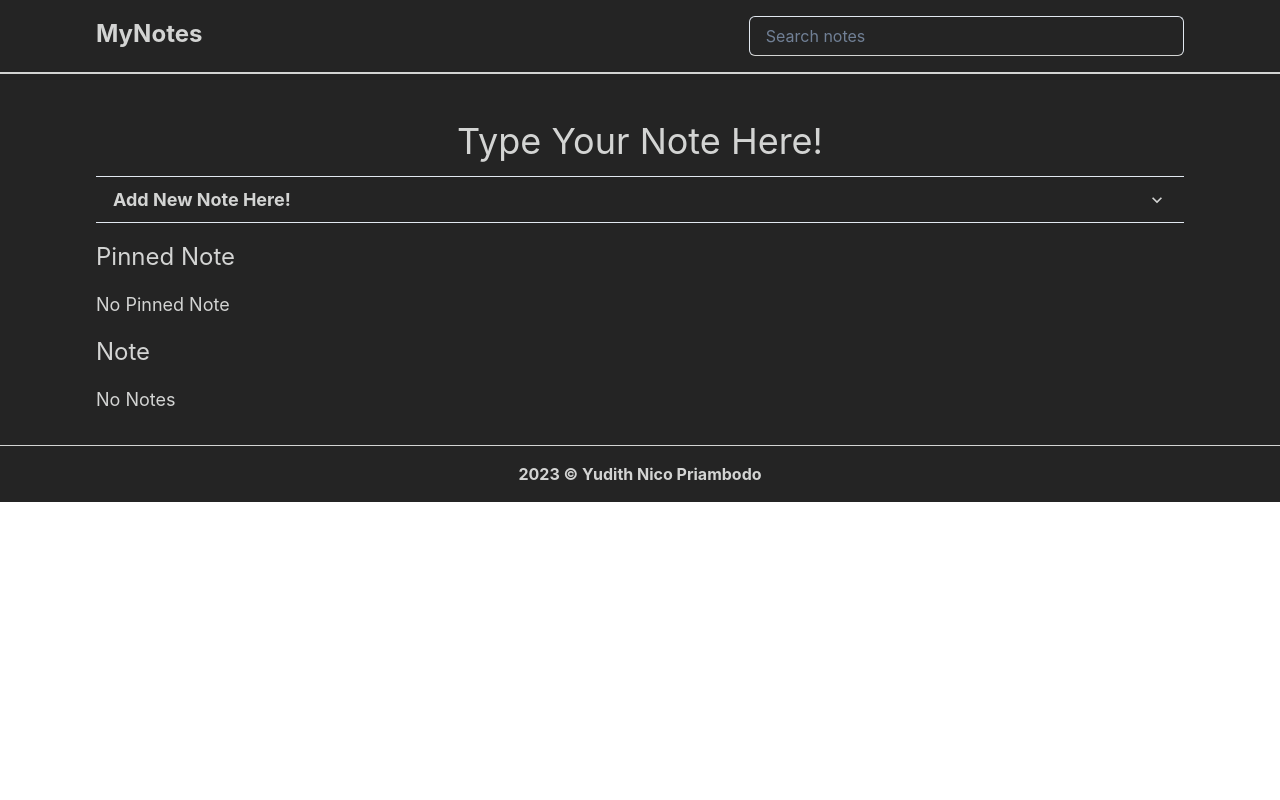
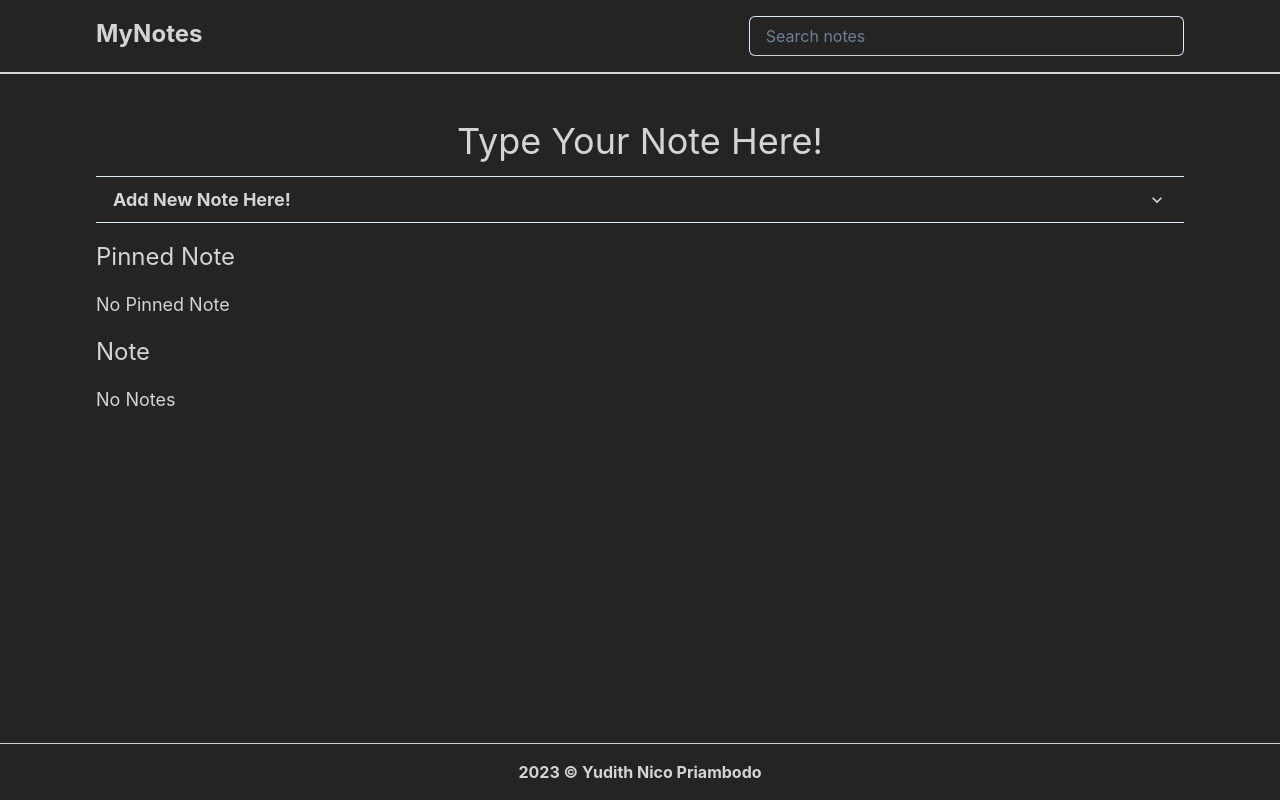
Before and after one commit to Yunic10/notes-web-app, a React (Vite) app: page / in a window 1280 px wide. Built offline with nearby package versions, Linux system fonts and the light colour scheme.

Commit message:
fix footer

```diff
--- a/src/App.css
+++ b/src/App.css
@@ -1,5 +1,6 @@
 #root {
   width: 100%;
+  min-height: 100vh;
   padding: 0;
   text-align: center;
   background:#242424;
--- a/src/component/Footer/Footer.jsx
+++ b/src/component/Footer/Footer.jsx
@@ -2,7 +2,7 @@ import { Box, Text} from '@chakra-ui/react'
 
 const Footer = () => {
     return (
-        <Box borderTop={'1px'} padding={4}>
+        <Box w={'100%'} borderTop={'1px'} marginTop={5} padding={4} position={'absolute'} bottom={'0px'}>
             <Text fontWeight={'bold'}>2023 &copy; Yudith Nico Priambodo</Text>
         </Box>
     )
--- a/src/component/Notes/NoteList.jsx
+++ b/src/component/Notes/NoteList.jsx
@@ -27,7 +27,7 @@ export function NoteList({ todos, deleteTodo, onPin }) {
             )}
         </SimpleGrid>
         <Text textAlign={'left'} fontSize={"2xl"} marginY={4}>Note</Text>
-        <SimpleGrid spacing={4} templateColumns='repeat(auto-fill, minmax(200px, 1fr))'>
+        <SimpleGrid spacing={4} marginBottom={12} templateColumns='repeat(auto-fill, minmax(200px, 1fr))'>
             {unpinnedNotes.length === 0 ?
             <Text fontSize={"large"} textAlign={"left"}>No Notes</Text> :
             unpinnedNotes.length > 0 && (
```
